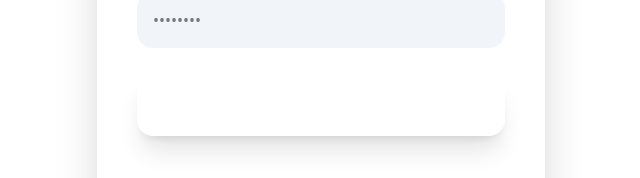
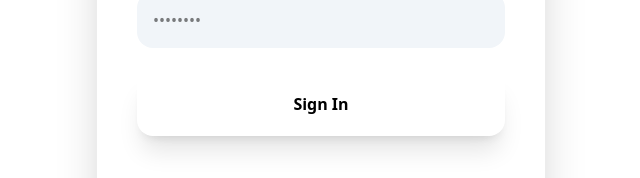
Before and after one commit to SheBuilds05/blueMarble, a React app in the folder frontend/: page /login in a window 1280 px wide. Shown: the part 465-643 px from the top of the page, without its empty margins (319-959 px from the left). Built offline with nearby package versions, Linux system fonts and the light colour scheme; the HTML template or start-up script is replaced by a standard one.

Commit message:
Update LoginPage.tsx

```diff
--- a/frontend/src/pages/LoginPage.tsx
+++ b/frontend/src/pages/LoginPage.tsx
@@ -47,7 +47,7 @@ const LoginPage: React.FC = () => {
 
           <button
             type="submit"
-            className="w-full bg-blue-marble-primary text-white font-bold py-5 rounded-2xl shadow-xl transition-all active:scale-[0.98]"
+            className="w-full bg-blue-marble-primary text-black font-bold py-5 rounded-2xl shadow-xl transition-all active:scale-[0.98]"
           >
             Sign In
           </button>
```
